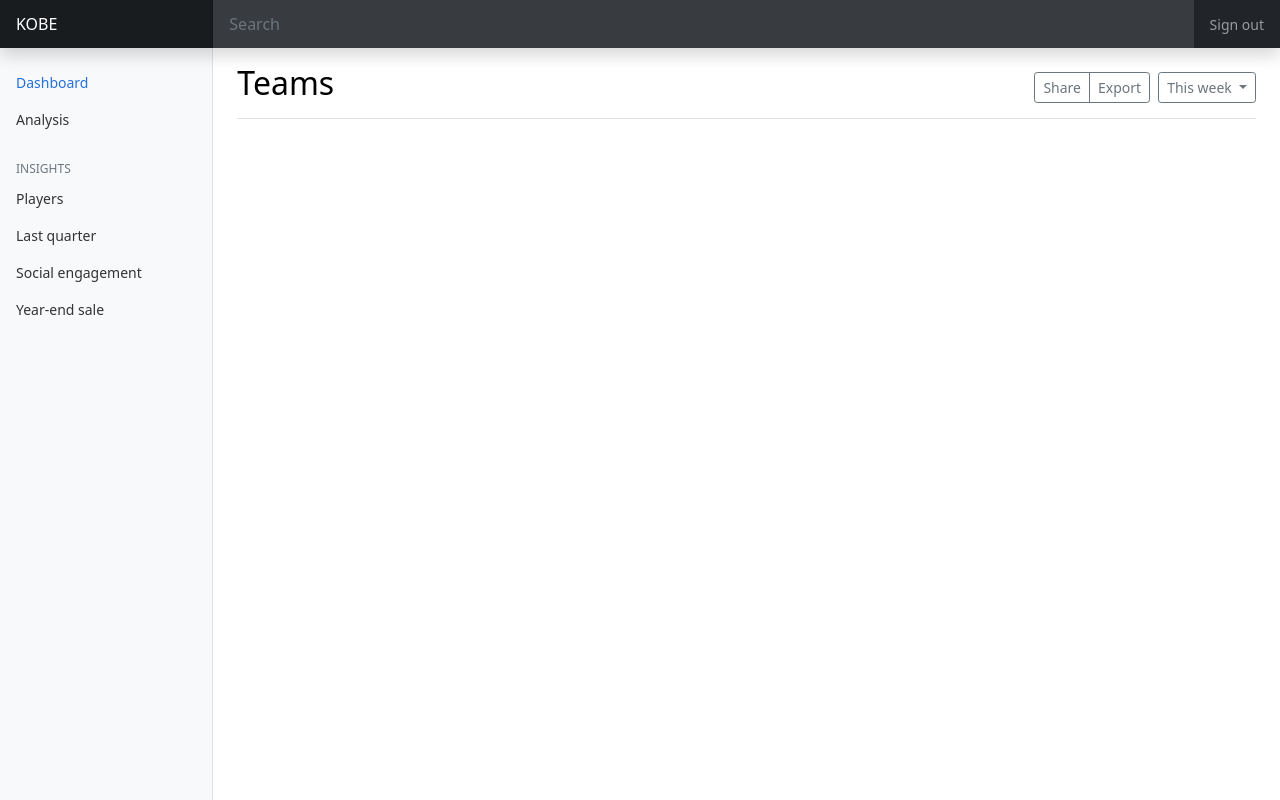
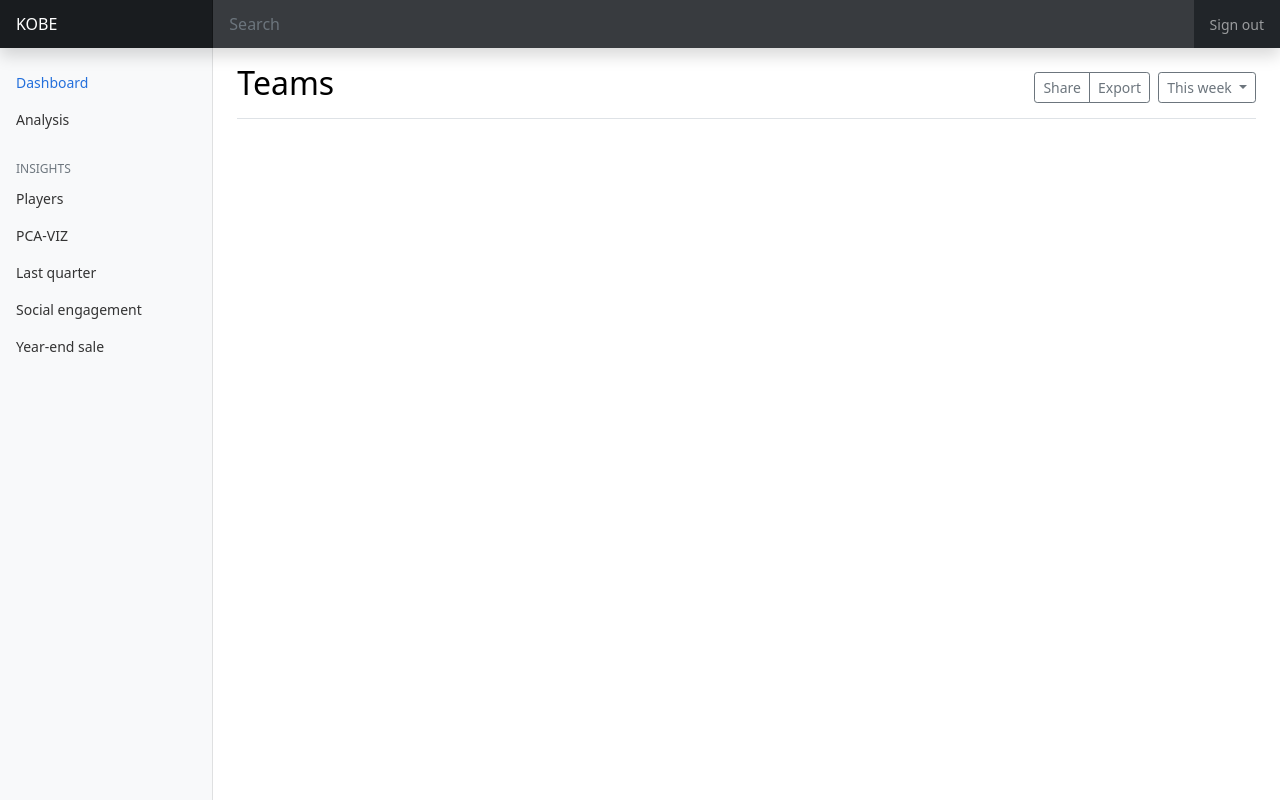
Before and after one commit to karanbheda/KOBE, a Flask app: page / in a window 1280 px wide. Run offline with Flask 2, Linux system fonts and the light colour scheme; data that the repository does not hold is empty; some libraries are stand-ins or nearby versions.

Commit message:
buggy changes

```diff
--- a/app.py
+++ b/app.py
@@ -77,6 +77,26 @@ def getPlayerAnalysis():
 
   return data
 
+@app.route('/pca_viz_1')
+def pca_viz_1():
+  cluster0=dao.get_modified_df_players()[0]
+  cluster1=dao.get_modified_df_players()[1]
+  cluster2=dao.get_modified_df_players()[2]
+  trace1=go.Scatter(x=cluster0['PC1_1d'],y=cluster0['dummy'],mode='markers',
+    name='Cluster 0',marker=dict(color='rgba(255,128,255,0.8)'),text=None)
+  trace2=go.Scatter(x=cluster1['PC1_1d'],y=cluster1['dummy'],mode='markers',
+    name='Cluster 1',marker=dict(color='rgba(255,128,2,0.8)'),text=None)
+  trace3=go.Scatter(x=cluster2['PC1_1d'],y=cluster2['dummy'],mode='markers',
+    name='Cluster 2',marker=dict(color='rgba(0,128,200,0.8)'),text=None)
+  data=[trace1,trace2,trace3]
+  title='Visualizing Clusters in one dimension using PCA'
+  layout=dict(title=title,xaxis=dict(title='PC1',ticklen=5,zeroline=False),
+    yaxis=dict(title='',ticklen=5,zeroline=False))
+  fig=dict(data=data,layout=layout)
+  graphJSON=json.dumps(fig,cls=plotly.utils.PlotlyJSONEncoder)
+  x='{"name":"John","age":30,"city":"New York"}'
+  y=json.loads(x)
+  return y
 
 @app.route('/')
 def home():
--- a/dao.py
+++ b/dao.py
@@ -1,5 +1,7 @@
 from config import conn
 import pandas as pd
+from sklearn.decomposition import PCA
+from sklearn.cluster import KMeans
 
 def getWinDeltaData():
     df = pd.read_sql_query('SELECT * from nba_elo', conn)
@@ -47,3 +49,39 @@ def getPerformanceStats(team, season):
                             from nba_elo \
                             where team2 = \'' + team + '\' and season = ' + season + ') A', conn)
     return df
+
+def get_modified_df_players():
+    df=pd.read_sql_query('SELECT * FROM modern_RAPTOR_by_team',conn)
+    X=df.copy()
+    X=X.dropna()
+    for i in ['war_total','war_reg_season','war_playoffs','predator_offense','predator_defense','predator_total','pace_impact']:
+        del[i]
+    c=['player_name','player_id','season','season_type','team']
+    cater=X[c]
+    n=[x for x in X.columns if x not in c]
+    numer=X[n]
+    X=pd.concat([numer,cater],axis=1,join='inner')
+    kmeans=KMeans(n_clusters=3)
+    kmeans.fit(X[n])
+    clusters=kmeans.predict(X[n])
+    X['Cluster']=clusters
+    numer_df=X[n]
+    numer_df['Cluster']=clusters
+    numer_df=pd.concat([cater,numer_df],axis=1,join='inner')
+    plotX=pd.DataFrame(np.array(numer_df.sample(5000)))
+    plotX.columns=numer_df.columns
+    pca_1d=PCA(n_components=1)
+    pca_2d=PCA(n_components=2)
+    pca_3d=PCA(n_components=3)
+    PCs_1d=pd.DataFrame(pca_1d.fit_transform(plotX.drop(["Cluster","player_name","player_id","season","season_type","team"],axis=1)))
+    PCs_2d=pd.DataFrame(pca_2d.fit_transform(plotX.drop(["Cluster","player_name","player_id","season","season_type","team"],axis=1)))
+    PCs_3d=pd.DataFrame(pca_3d.fit_transform(plotX.drop(["Cluster","player_name","player_id","season","season_type","team"],axis=1)))
+    PCs_1d.columns=["PC1_1d"]
+    PCs_2d.columns=["PC1_2d","PC2_2d"]
+    PCs_3d.columns=["PC1_3d","PC2_3d","PC3_3d"]
+    plotX=pd.concat([plotX,PCs_1d,PCs_2d,PCs_3d],axis=1,join='inner')
+    plotX['dummy']=0
+    cluster0=plotX[plotX['Cluster']==0]
+    cluster1=plotX[plotX['Cluster']==1]
+    cluster3=plotX[plotX['Cluster']==2]
+    return [cluster0,cluster1,cluster3]
--- a/static/js/main.js
+++ b/static/js/main.js
@@ -55,10 +55,26 @@ function playerAnalysis() {
     $(".active").removeClass("active")
     $("#player-analysis").addClass("active");
 }
+
+function load_pca_viz(){
+    pca_viz_first();
+    $(".active").removeClass("active")
+    $("#menu-viz").addClass("active");
+}
 /***********************/
 
 
 /***********DASHBOARD ************************/
+function pca_viz_first(){
+    fetchAsync("http:///127.0.0.1:5000/pca_viz_1").then(response=>{
+        console.log(response)
+        // document.getElementById("canvas").innerHTML = ""
+        // let html = ""
+        // html+='<div id="pca_viz"></div>'
+        // Plotly.newPlot('pca_viz',data)
+        // let pl=document.getElementById('pca_viz')
+    })
+}
 function loadTeams() {
     fetchAsync("http://127.0.0.1:5000/getTeams").then(teams => {
         document.getElementById("canvas").innerHTML = ""
--- a/templates/dashboard.html
+++ b/templates/dashboard.html
@@ -84,6 +84,12 @@
                 Players
               </a>
             </li>
+            <li class="nav-item" onclick="load_pca_viz()">
+              <a class="nav-link" id="menu-viz">
+                <span data-feather="file"></span>
+                PCA-VIZ
+              </a>
+            </li>
             <li class="nav-item">
               <a class="nav-link" href="#">
                 <span data-feather="file-text"></span>
```
